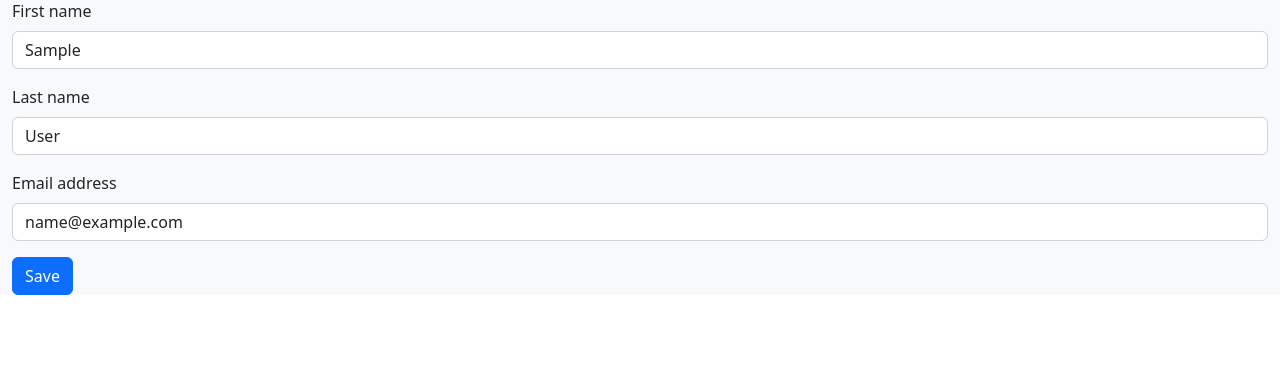
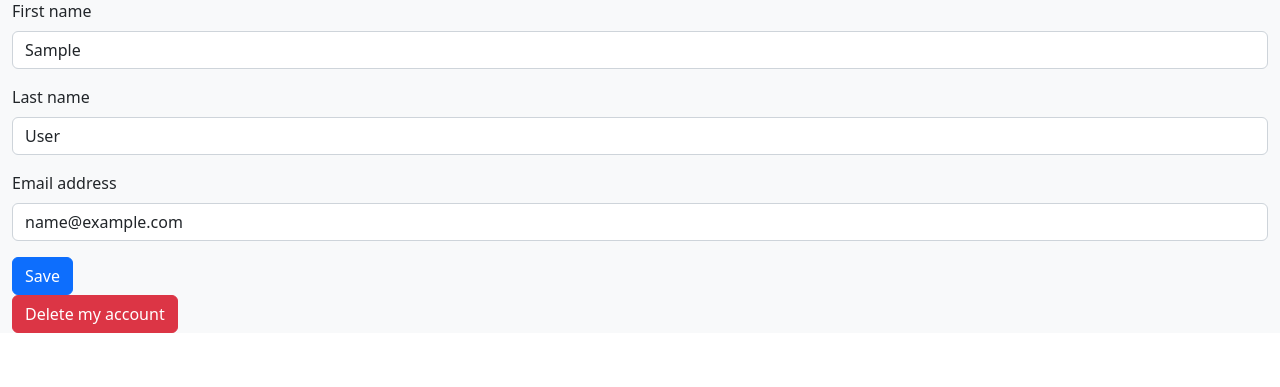
Before and after one commit to wwszola/mysite, a Django app: page /accounts/update/ in a window 1280 px wide. Shown: the part 57-444 px from the top of the page. Run offline with Django 4.2, Linux system fonts and the light colour scheme; the visitor is signed in with stand-in values (Sample User, id 1); some libraries are stand-ins or nearby versions.

Commit message:
delete account functionality

```diff
--- a/accounts/templates/profile_update.html
+++ b/accounts/templates/profile_update.html
@@ -10,4 +10,8 @@
     <input class="btn btn-primary" type="submit" value="Save">
     <input type="hidden" name="pk" value="{{user.id}}">
 </form>
+{% csrf_token %}
+<form method="post" action="{% url 'accounts:delete' %}">
+    <input class="btn btn-danger" type="submit" value="Delete my account">
+</form>
 {% endblock %}
--- a/accounts/urls.py
+++ b/accounts/urls.py
@@ -2,7 +2,7 @@ from django.urls import path, reverse_lazy
 
 from django.contrib.auth.views import LoginView, LogoutView
 
-from .views import RegisterView, ProfileDetailView, ProfileUpdateView
+from .views import RegisterView, ProfileDetailView, ProfileUpdateView, AccountDeleteView
 
 app_name = 'accounts'
 urlpatterns = [
@@ -10,5 +10,6 @@ urlpatterns = [
     path('login/', LoginView.as_view(template_name = 'login.html', next_page = reverse_lazy('home')), name = 'login'),
     path('logout/', LogoutView.as_view(next_page = reverse_lazy('home')), name = 'logout'),
     path('profile/<int:pk>', ProfileDetailView.as_view(), name = 'profile'),
-    path('update/', ProfileUpdateView.as_view(), name = 'update')
+    path('update/', ProfileUpdateView.as_view(), name = 'update'),
+    path('delete/', AccountDeleteView.as_view(), name = 'delete')
 ]
--- a/accounts/views.py
+++ b/accounts/views.py
@@ -1,6 +1,6 @@
 from django.views.generic import View, DetailView
-from django.views.generic.detail import SingleObjectTemplateResponseMixin
-from django.views.generic.edit import BaseCreateView
+from django.views.generic.detail import SingleObjectTemplateResponseMixin, SingleObjectMixin
+from django.views.generic.edit import BaseCreateView, DeletionMixin
 
 from django.contrib.auth import get_user_model, authenticate, login
 from django.contrib.auth.forms import UserCreationForm
@@ -65,3 +65,15 @@ class ProfileUpdateView(View):
                 'personal_info_form': personal_info_form,
             }
             return render(request, 'profile_update.html', ctx)
+
+class AccountDeleteView(DeletionMixin, View):
+    success_url = reverse_lazy('home')
+
+    def delete(self, request, *args, **kwargs):
+        if request.user.is_authenticated:
+            return super().delete(request, *args, **kwargs)
+        else:
+            return HttpResponseForbidden()
+
+    def get_object(self):
+        return self.request.user
```
